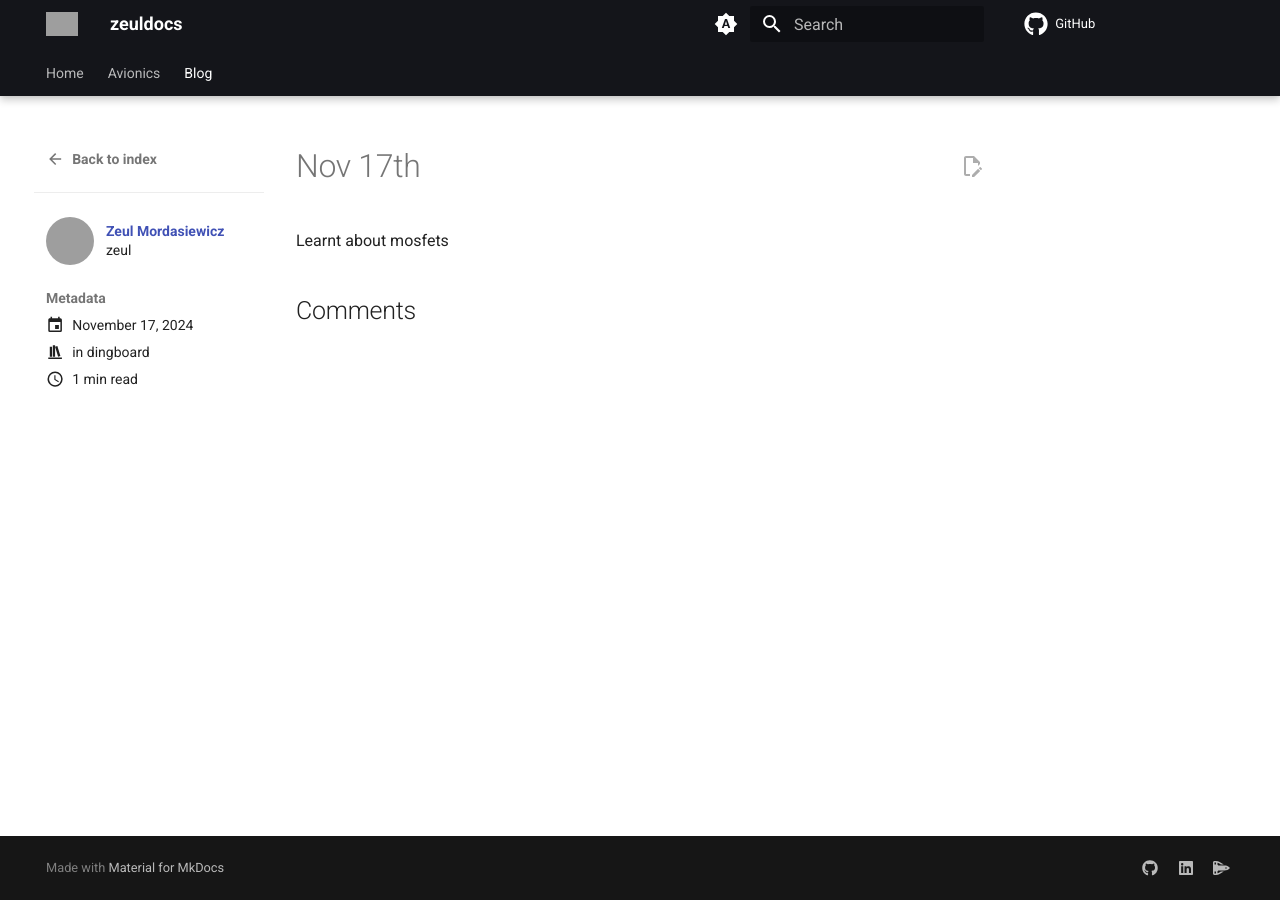
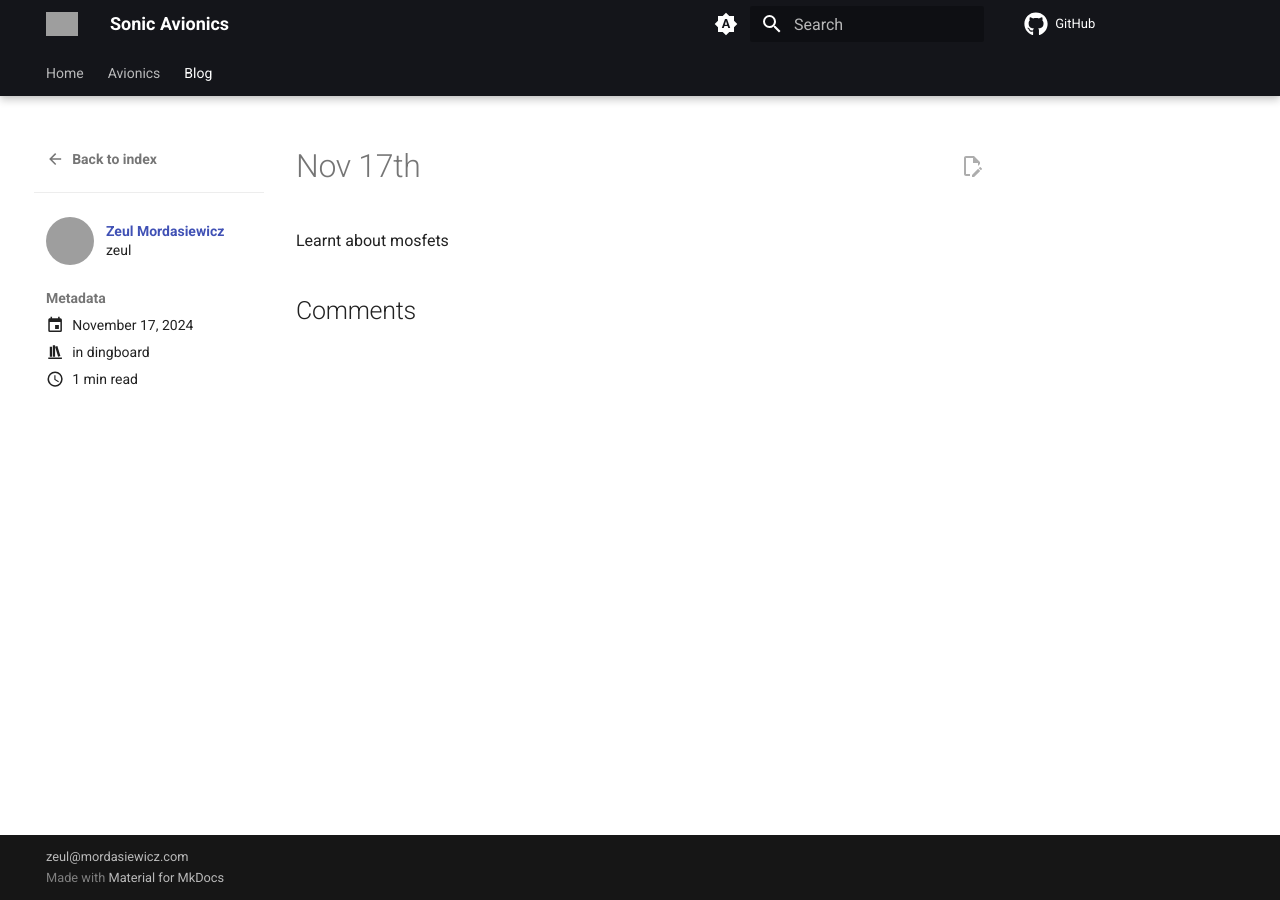
Before and after one commit to sonicavionics/sonicavionics.com, an MkDocs documentation site: the page built from docs/blog/posts/2024/november/17.md, in a window 1280 px wide. Built offline with MkDocs 1.6.1 and Material for MkDocs 9.7.7, drawn with Linux system fonts in a browser that asks for light colours; comment, search, counter and statistics services are not loaded; grey boxes are pictures that could not be loaded.

Commit message:
rename website to sonicavionics

```diff
--- a/mkdocs.yml
+++ b/mkdocs.yml
@@ -1,12 +1,12 @@
-site_name: zeuldocs
+site_name: Sonic Avionics
 
-site_url: https://zeuldocs.com/
-site_description: Zeul's documentation
-site_author: Zeul
-repo_url: https://github.com/zeulewan/zeuldocs
+site_url: https://sonicavionics.com/
+site_description: Sonic Avionics
+site_author: Sonic Avionics
+repo_url: https://github.com/sonicavionics/sonicavionics.com
 edit_uri: edit/main/docs/
 
-#copyright: mars.group@torontomu.ca
+copyright: zeul@mordasiewicz.com
 
 theme:
   name: material
@@ -57,7 +57,7 @@ plugins:
       enable_creation_date: true
       timezone: America/Toronto
   #- git-committers:
-  #    repository: marstmu/marswebsite
+  #    repository: sonicavionics/sonicavionics.com
   #   token: !!python/object/apply:os.getenv ["MKDOCS_GIT_COMMITTERS_APIKEY"]
   - blog:
       authors: true
@@ -95,14 +95,6 @@ markdown_extensions:
 
 extra:
   generator: true
-  social:
-    - icon: fontawesome/brands/github
-      link: https://github.com/zeulewan
-    - icon: fontawesome/brands/linkedin
-      link: https://www.linkedin.com/in/zeulewan
-    - icon: fontawesome/solid/shuttle-space
-      link: https://zeul.ca
-
 
 extra_javascript:
   # - javascripts/mathjax.js
--- a/overrides/partials/comments.html
+++ b/overrides/partials/comments.html
@@ -2,7 +2,7 @@
   <h2 id="__comments">{{ lang.t("meta.comments") }}</h2>
 
   <script src="https://giscus.app/client.js"
-  data-repo="zeulewan/zeuldocs"
+  data-repo="sonicavionics/sonicavionics.com"
   data-repo-id="R_kgDONP-Uxg"
   data-category="comments"
   data-category-id="DIC_kwDONP-Uxs4CkT6i"
```
Also changed, not shown: README.md (+4 -4 lines), 2 other files.
